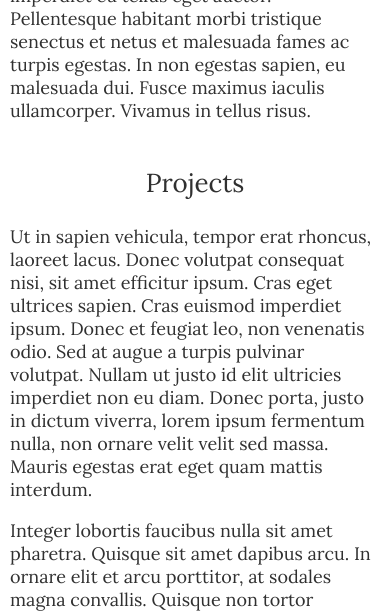
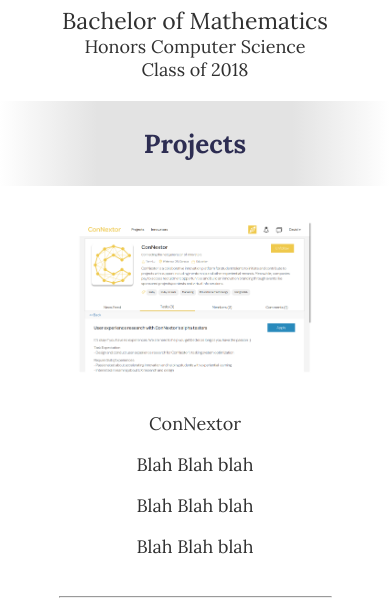
Before and after one commit to dstratossong/dstratossong.github.io, a PHP site: page / in a window 390 px wide. Shown: the part 1848-2460 px from the top of the page. Run offline with PHP 8.4, Linux system fonts and the light colour scheme; some libraries are stand-ins or nearby versions.

Commit message:
big change added accurate pictures added updated resume added column style classes removed placeholder content fixed nav mobile shadow added section-item style classes

```diff
--- a/index.html
+++ b/index.html
@@ -29,7 +29,7 @@
     <div class="c-outer face-center-container">
       <div class="c-middle">
         <div class="c-inner face-container">
-          <img class="face-image" src="images/construction.png" />
+          <img class="face-image" src="images/face.png" />
           <p class="face-title">DAVID SONG</p>
           <p class="face-description">STUBBORN PROGRAMMER</p>
         </div>
@@ -82,9 +82,12 @@
   <a class="anchor" id="about"></a>
   <section class="content" id="about-sect">
     <div class="about-container contained">
-      <p class="section-title">About</p>
+      <div class="section-title-container">
+        <p class="section-title">About</p>
+      </div>
+
       <p class="section-paragraph">
-        Hi, I am a software developer with high standards for best-fitting design, efficient implementation and best styling, and the stubbornness to meet these standards. Eager to try, learn and conquer new things, I have tried out many new tools, like Meteor and Ionic, when it was still in its beta stages. At the same time, I have solid experience in production-ready frameworks like Ruby on Rails. I live to provide support and momentum with teammates, and in turn, work at my best alongside a fun and supportive team.
+        Hi! I am a software developer with high standards for best-fitting design, efficient implementation and best styling, and the stubbornness to meet these standards. Eager to try, learn and conquer new things, I have tried out many new tools, like Meteor and Ionic, when it was still in its beta stages. At the same time, I have solid experience in production-ready frameworks like Ruby on Rails. I live to provide support and momentum with teammates, and in turn, work at my best alongside a fun and supportive team.
       </p>
       <p class="section-paragraph">
         I am currently exploring machine learning algorithms, and writing full applications with a functional language Clojure. Outside of coding, I am a critical reader of fiction, student of the books of Malcolm Gladwell, and an occasional blogger.
@@ -96,11 +99,21 @@
   <a class="anchor" id="education"></a>
   <section class="content" id="education-sect">
     <div class="education-container contained">
-      <p class="section-title">Education</p>
-      <p>
-      Integer ullamcorper, nisl sed laoreet gravida, leo felis dictum ex, a sollicitudin sapien libero a est. Interdum et malesuada fames ac ante ipsum primis in faucibus. Duis rhoncus purus at eros iaculis faucibus. Quisque eget laoreet nibh. Nam ut erat lectus. Integer ac consectetur velit. Morbi ut nulla sapien. Morbi eu maximus elit, nec bibendum lectus. Nunc varius pharetra posuere. Curabitur sagittis dictum erat, in placerat diam malesuada id. Vivamus imperdiet eu tellus eget auctor. Pellentesque habitant morbi tristique senectus et netus et malesuada fames ac turpis egestas. In non egestas sapien, eu malesuada dui. Fusce maximus iaculis ullamcorper. Vivamus in tellus risus.
-      </p>
+      <div class="section-title-container">
+        <p class="section-title">Education</p>
+      </div>
 
+      <div class="row section-item">
+        <div class="col-laptop col-halign-r col-valign-m">
+          <img src="images/uwaterloo.png" />
+        </div>
+        <div class="col-laptop col-halign-l col-valign-m">
+          <!-- <p class="item-title">University of Waterloo</p> -->
+          <p class="item-title">Bachelor of Mathematics</p>
+          <p class="item-description">Honors Computer Science</p>
+          <p class="item-description">Class of 2018</p>
+        </div>
+      </div>
     </div>
   </section>
 
@@ -108,13 +121,73 @@
   <a class="anchor" id="projects"></a>
   <section class="content" id="projects-sect">
     <div class="projects-container contained">
-      <p class="section-title">Projects</p>
-      <p>
-      Ut in sapien vehicula, tempor erat rhoncus, laoreet lacus. Donec volutpat consequat nisi, sit amet efficitur ipsum. Cras eget ultrices sapien. Cras euismod imperdiet ipsum. Donec et feugiat leo, non venenatis odio. Sed at augue a turpis pulvinar volutpat. Nullam ut justo id elit ultricies imperdiet non eu diam. Donec porta, justo in dictum viverra, lorem ipsum fermentum nulla, non ornare velit velit sed massa. Mauris egestas erat eget quam mattis interdum.
-      </p>
-      <p>
-      Integer lobortis faucibus nulla sit amet pharetra. Quisque sit amet dapibus arcu. In ornare elit et arcu porttitor, at sodales magna convallis. Quisque non tortor scelerisque, vulputate felis ac, varius arcu. Nulla facilisi. Pellentesque ultrices sed mi eu iaculis. Cras sed neque accumsan, semper est et, condimentum nunc. Curabitur id suscipit augue. Aliquam finibus tortor ac vehicula pellentesque. Vivamus augue quam, fringilla et rutrum sit amet, euismod in ipsum. Quisque vitae nunc vel felis ultrices eleifend. Fusce fermentum hendrerit metus, sit amet ornare lacus accumsan at. Ut eu neque convallis, consectetur arcu ultrices, bibendum felis. Praesent semper ornare mauris, scelerisque finibus sapien. Mauris vitae odio commodo, scelerisque tortor eu, pretium velit.
-      </p>
+      <div class="section-title-container">
+        <p class="section-title">Projects</p>
+      </div>
+
+      <!-- ConNextor -->
+      <div class="row section-item">
+        <div class="col-laptop col-halign-r col-valign-m">
+          <img src="images/connextor.png" />
+        </div>
+        <div class="col-laptop col-halign-l col-valign-m">
+          <p>ConNextor</p>
+          <p>Blah Blah blah</p>
+          <p>Blah Blah blah</p>
+          <p>Blah Blah blah</p>
+        </div>
+      </div>
+
+      <hr />
+
+      <!-- BioNaVist -->
+      <div class="row section-item">
+        <div class="col-laptop col-halign-r col-valign-m">
+          <img src="images/bionavist.png" />
+        </div>
+        <div class="col-laptop col-halign-l col-valign-m">
+          <p>BioNaVist</p>
+          <p>Blah Blah blah</p>
+          <p>Blah Blah blah</p>
+          <p>Blah Blah blah</p>
+        </div>
+      </div>
+
+      <hr />
+
+      <!-- Ice Sliders -->
+      <div class="row section-item">
+        <div class="col-laptop col-halign-r col-valign-m">
+          <img src="images/icesliders.png" />
+        </div>
+        <div class="col-laptop col-halign-l col-valign-m">
+          <p>Ice Sliders</p>
+          <p>Blah Blah blah</p>
+          <p>Blah Blah blah</p>
+          <p>Blah Blah blah</p>
+        </div>
+      </div>
+
+      <hr />
+
+      <!-- Recollect -->
+      <div class="row section-item">
+        <div class="col-laptop col-halign-r col-valign-m">
+          <img src="images/recollect.png" />
+        </div>
+        <div class="col-laptop col-halign-l col-valign-m">
+          <p>Recollect</p>
+          <p>Blah Blah blah</p>
+          <p>Blah Blah blah</p>
+          <p>Blah Blah blah</p>
+          <p>Blah Blah blah</p>
+          <p>Blah Blah blah</p>
+          <p>Blah Blah blah</p>
+          <p>Blah Blah blah</p>
+          <p>Blah Blah blah</p>
+          <p>Blah Blah blah</p>
+        </div>
+      </div>
     </div>
   </section>
 
@@ -122,13 +195,22 @@
   <a class="anchor" id="experience"></a>
   <section class="content" id="experience-sect">
     <div class="experience-container contained">
-      <p class="section-title">Experience</p>
-      <p>
-      Vivamus id tincidunt neque. Fusce porta aliquam tincidunt. Cras vel tortor a augue elementum egestas. Morbi fringilla tincidunt lectus pharetra auctor. Ut bibendum orci quis arcu maximus tristique. Suspendisse ullamcorper nisi nec nulla euismod, a dapibus ipsum condimentum. Quisque quis pulvinar tellus, eu venenatis purus. Ut convallis elementum neque, nec mattis nisl facilisis rhoncus. Vivamus ut lorem in nunc tincidunt consequat. Nulla ipsum tellus, tincidunt nec porta quis, scelerisque dignissim nulla. Curabitur eu congue nulla. Praesent aliquet ultrices egestas. Nunc rutrum quam lectus, eget lacinia odio euismod ac. Aenean ac nunc lorem.
-      </p>
-      <p>
-      Nulla non lorem euismod, pulvinar augue ut, convallis sem. Nunc tempus id mi id viverra. Phasellus aliquam varius consequat. Fusce felis ex, consectetur ac elementum sed, dapibus posuere ex. Quisque volutpat ex at quam gravida mollis. Duis vulputate odio quis enim lacinia luctus. In hac habitasse platea dictumst. In vestibulum tincidunt accumsan. Mauris luctus finibus fermentum. Aliquam ac leo orci.
-      </p>
+      <div class="section-title-container">
+        <p class="section-title">Experience</p>
+      </div>
+
+      <!-- Titan -->
+      <div class="row section-item">
+        <div class="col-laptop col-halign-r col-valign-m">
+          <img src="images/shipmatica.png" />
+        </div>
+        <div class="col-laptop col-halign-l col-valign-m">
+          <p>Titan Technologies</p>
+          <p>Blah Blah blah</p>
+          <p>Blah Blah blah</p>
+          <p>Blah Blah blah</p>
+        </div>
+      </div>
     </div>
   </section>
 
--- a/stylesheets/sass/_constants.scss
+++ b/stylesheets/sass/_constants.scss
@@ -75,3 +75,6 @@ $button-min-width:        204px;
 $button-padding:          5px 10px;
 $button-margin:           5px;
 $button-font-size:        18px;
+
+// --- Horizontal Line ---
+$horiz-line-width:        70%;
--- a/stylesheets/sass/base.scss
+++ b/stylesheets/sass/base.scss
@@ -50,3 +50,7 @@ a.button, button {
 a.button:hover, button:hover {
   background: $palette-plush-lilac;
 }
+
+hr {
+  width: $horiz-line-width;
+}
--- a/stylesheets/style.css
+++ b/stylesheets/style.css
@@ -40,6 +40,9 @@ a.button, button {
 a.button:hover, button:hover {
   background: #66668B; }
 
+hr {
+  width: 70%; }
+
 .c-outer {
   display: table; }
 
@@ -53,6 +56,7 @@ a.button:hover, button:hover {
 
 .nav {
   position: relative;
+  overflow: hidden;
   font-family: "Oxygen", sans-serif;
   font-weight: 300;
   font-size: 18px;
@@ -196,6 +200,63 @@ a.button:hover, button:hover {
 .footer::-webkit-scrollbar {
   display: none; }
 
+.row {
+  display: table;
+  width: 100%;
+  table-layout: fixed; }
+  .row .col-laptop, .row .col-tablet, .row .col-mobile {
+    display: block;
+    text-align: center;
+    vertical-align: top; }
+    .row .col-laptop img, .row .col-tablet img, .row .col-mobile img {
+      width: 100%; }
+  @media screen and (min-width: 736px) {
+    .row .col-laptop {
+      display: table-cell; } }
+  @media screen and (min-width: 736px) {
+    .row .col-laptop.col-halign-l {
+      padding-left: 30px;
+      text-align: left; } }
+  @media screen and (min-width: 736px) {
+    .row .col-laptop.col-halign-r {
+      padding-right: 30px;
+      text-align: right; } }
+  @media screen and (min-width: 736px) {
+    .row .col-laptop.col-valign-m {
+      vertical-align: middle; } }
+  @media screen and (min-width: 736px) {
+    .row .col-laptop.col-valign-b {
+      vertical-align: bottom; } }
+  @media screen and (min-width: 461px) {
+    .row .col-tablet {
+      display: table-cell; } }
+  @media screen and (min-width: 461px) {
+    .row .col-tablet.col-halign-l {
+      padding-left: 20px;
+      text-align: left; } }
+  @media screen and (min-width: 461px) {
+    .row .col-tablet.col-halign-r {
+      padding-right: 20px;
+      text-align: right; } }
+  @media screen and (min-width: 461px) {
+    .row .col-tablet.col-valign-m {
+      vertical-align: middle; } }
+  @media screen and (min-width: 461px) {
+    .row .col-tablet.col-valign-b {
+      vertical-align: bottom; } }
+  .row .col-mobile {
+    display: table-cell; }
+    .row .col-mobile.col-halign-l {
+      padding-left: 10px;
+      text-align: left; }
+    .row .col-mobile.col-halign-r {
+      padding-right: 10px;
+      text-align: right; }
+    .row .col-mobile.col-valign-m {
+      vertical-align: middle; }
+    .row .col-mobile.col-valign-b {
+      vertical-align: bottom; }
+
 .index .cover {
   width: 100%;
   min-height: 100%;
@@ -246,6 +307,40 @@ a.button:hover, button:hover {
           font-size: 19px; } }
   .index .cover .nav {
     height: 50px; }
+.index section.content {
+  font-family: "Lora", serif; }
+  .index section.content .section-item {
+    margin: 20px 0; }
+  .index section.content .section-title-container {
+    overflow: hidden;
+    background: linear-gradient(to right, white, #e3e3e3, #e3e3e3, #e3e3e3, white); }
+  .index section.content p {
+    padding: 0 10px; }
+  .index section.content p.section-title {
+    padding: 0 20px;
+    font-size: 26px;
+    font-weight: bold;
+    text-align: center;
+    color: #2D2D52; }
+  .index section.content p.section-paragraph {
+    max-width: 760px;
+    margin-left: auto;
+    margin-right: auto;
+    font-size: 20px;
+    text-align: center; }
+  .index section.content p.item-title {
+    font-size: 23px;
+    margin-bottom: 0;
+    margin-top: 5px; }
+  .index section.content p.item-description {
+    font-size: 18px;
+    margin: 0;
+    padding: 0 20px; }
+  .index section.content p.item-paragraph {
+    font-size: 18px;
+    padding: 0 20px; }
+  .index section.content img {
+    max-width: 300px; }
 .index #contact-sect {
   background: url("https://media.tumblr.com/9ef30dfa645e5feb5fea3d71b8079ecb/tumblr_inline_momefhKB341qz4rgp.jpg") no-repeat center;
   background-size: cover; }
@@ -275,20 +370,6 @@ a.button:hover, button:hover {
     color: #CFCFCF;
     text-align: center;
     padding: 0 10px; }
-.index section.content {
-  font-family: "Lora", serif; }
-  .index section.content p {
-    padding: 0 10px; }
-  .index section.content p.section-title {
-    padding: 0 20px;
-    font-size: 26px;
-    text-align: center; }
-  .index section.content p.section-paragraph {
-    max-width: 760px;
-    margin-left: auto;
-    margin-right: auto;
-    font-size: 20px;
-    text-align: center; }
 
 .blog {
   /* Small Screen */
```
Also changed, not shown: stylesheets/sass/global-classes.scss (+110 -0 lines), stylesheets/sass/index.scss (+62 -24 lines), images/connextor.png, images/icesliders.png, 2 other files.
